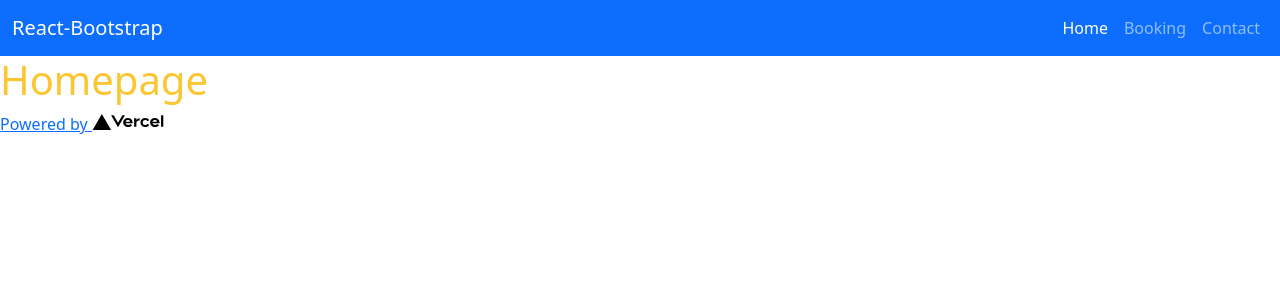
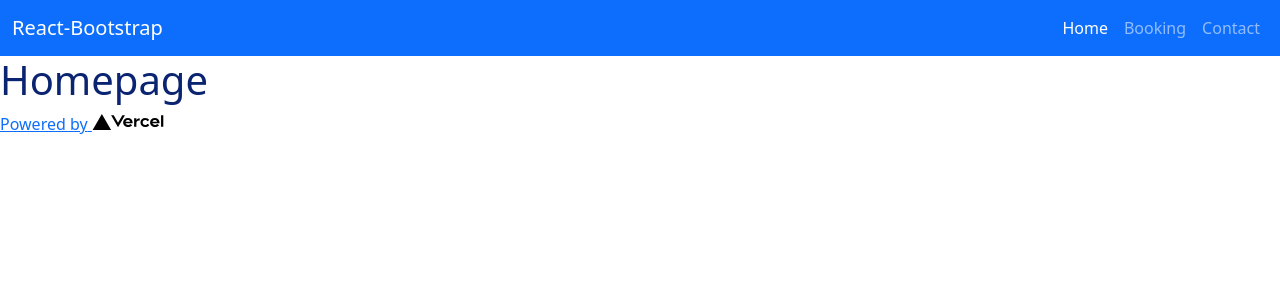
Before and after one commit to anettekoder/project-exam-2, a Next.js app in the folder holidaze/: page / in a window 1280 px wide. Shown: the top 300 px of the page. Built offline with nearby package versions, Linux system fonts and the light colour scheme.

Commit message:
sass test

```diff
--- a/holidaze/pages/_app.js
+++ b/holidaze/pages/_app.js
@@ -1,7 +1,8 @@
 import SSRProvider from "react-bootstrap/SSRProvider";
 import Layout from "../components/layout";
 import "../src/scss/styles.scss";
-import "bootstrap/dist/css/bootstrap.min.css";
+
+// import "bootstrap/dist/css/bootstrap.min.css";
 
 function MyApp({ Component, pageProps }) {
   return (
--- a/holidaze/src/scss/_fonts.scss
+++ b/holidaze/src/scss/_fonts.scss
@@ -1,5 +1,5 @@
 @use "../scss/variables";
 
 h1 {
-    color: variables.$yellow;
+    color: variables.$primary;
 }
--- /dev/null
+++ b/holidaze/src/scss/_header.scss
@@ -0,0 +1 @@
+@use "../scss/variables";
--- a/holidaze/src/scss/_variables.scss
+++ b/holidaze/src/scss/_variables.scss
@@ -1,17 +1,19 @@
-@import '~bootstrap/scss/bootstrap.scss';
 
 // Custom color theme
 
 $yellow: #fcc632;
 $white: #fff;
 
+$primary: #0A2472;
+$secondary: #001C55;
+$dark: #00072D;
+
 $theme-colors: (
-        $primary: #0A2472,
-        $secondary: #001C55,
-        $dark: #00072D,
+    "primary": $primary,
 );
 
 
+ @import "~bootstrap/scss/bootstrap.scss"
 // $navbar-dark-color: rgba($white, .55)  ;
 // $navbar-dark-hover-color: rgba($white, .75)  ;
 // $navbar-dark-active-color: $white   ;
--- a/holidaze/src/scss/styles.scss
+++ b/holidaze/src/scss/styles.scss
@@ -1,2 +1,7 @@
 @use "variables";
 @use "fonts";
+
+
+
+
+@import "~bootstrap/scss/bootstrap";
```
Also changed, not shown: 3 other files (tests, documents, lock files or other folders).
